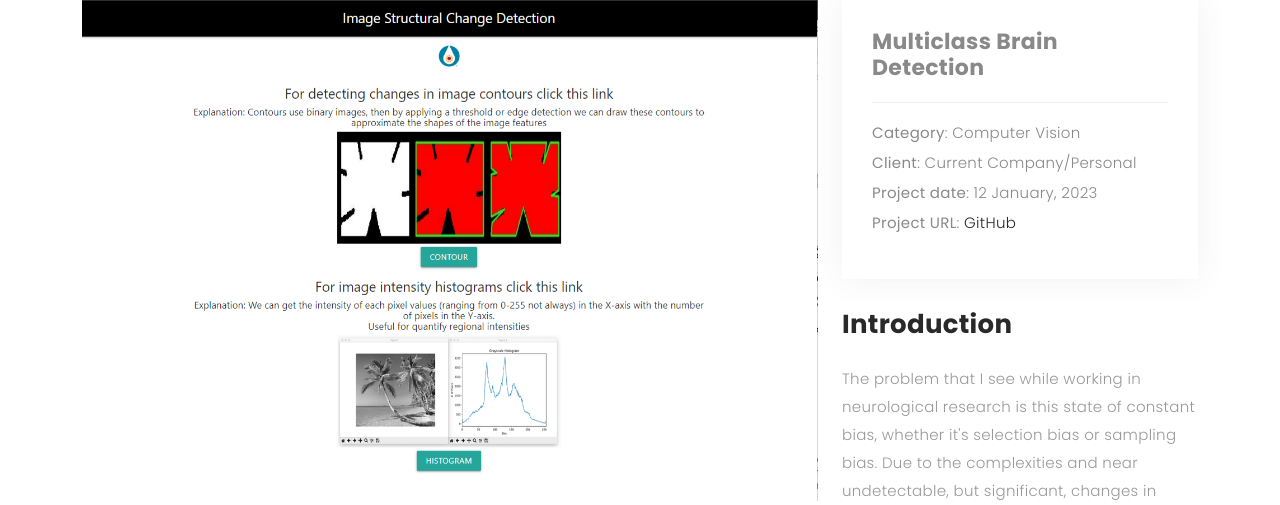
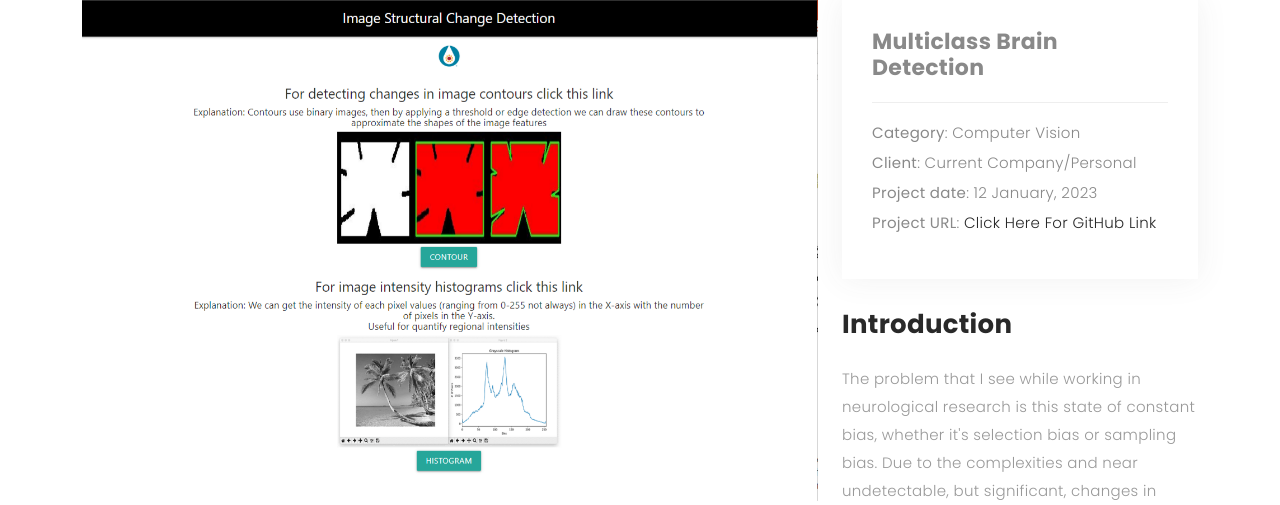
Before and after one commit to johnnys7n/PortfolioWebsite, a Flask app: page /whitematterdetection.html in a window 1280 px wide. Shown: the part 190-695 px from the top of the page. Run offline with Flask 3, Linux system fonts and the light colour scheme; some libraries are stand-ins or nearby versions; some web fonts are replaced.

Commit message:
changed url text

```diff
--- a/templates/proteinanalysis.html
+++ b/templates/proteinanalysis.html
@@ -136,7 +136,7 @@
                 <li><strong>Client</strong>: Current Company/Personal</li>
                 <li><strong>Project date</strong>: 15 July, 2023</li>
                 <li><strong>Project URL</strong>:<a
-                    href="https://github.com/johnnys7n/Predicting-CNS-Disability-And-Age"> Click Here For Github link</a></li>
+                    href="https://github.com/johnnys7n/Predicting-CNS-Disability-And-Age"> Click Here For Github Link</a></li>
               </ul>
             </div>
             <div class="portfolio-description">
--- a/templates/whitematterdetection.html
+++ b/templates/whitematterdetection.html
@@ -125,7 +125,7 @@
                 <li><strong>Category</strong>: Computer Vision</li>
                 <li><strong>Client</strong>: Current Company/Personal</li>
                 <li><strong>Project date</strong>: 12 January, 2023</li>
-                <li><strong>Project URL</strong>: <a href="https://github.com/johnnys7n/DetectingBrainWhiteMatterChanges">GitHub</a></li>
+                <li><strong>Project URL</strong>: <a href="https://github.com/johnnys7n/DetectingBrainWhiteMatterChanges">Click Here For GitHub Link</a></li>
               </ul>
             </div>
             <div class="portfolio-description">
```
